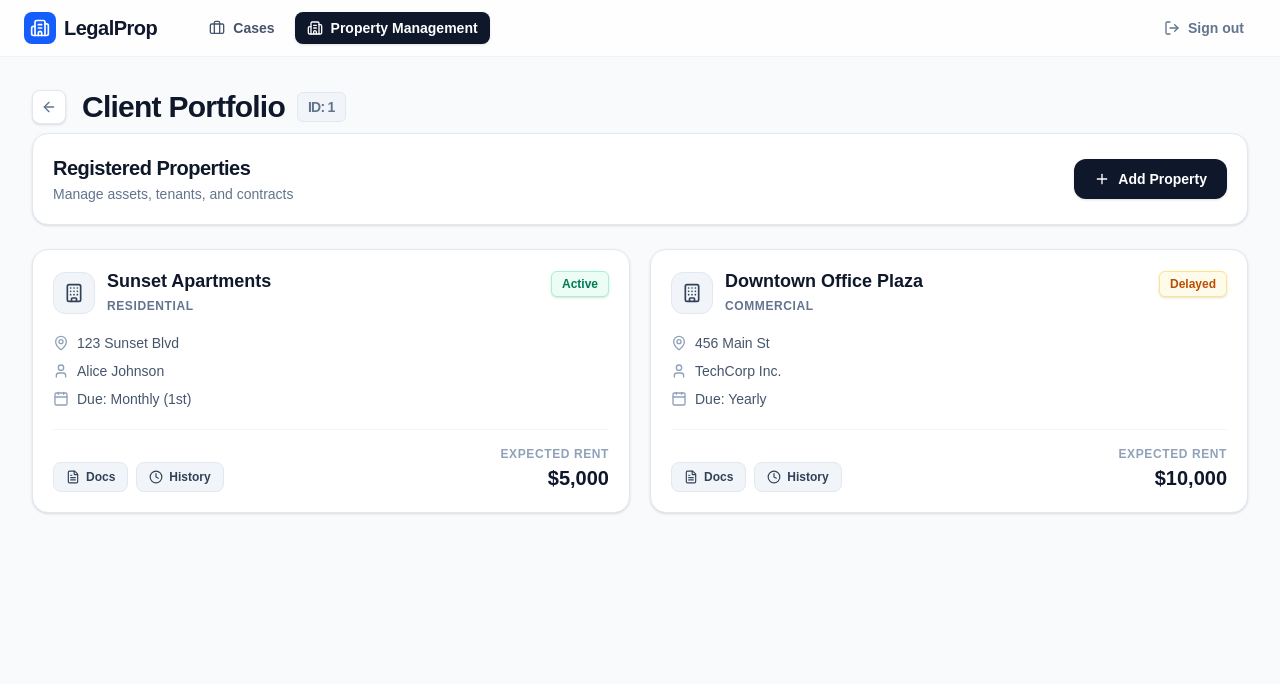
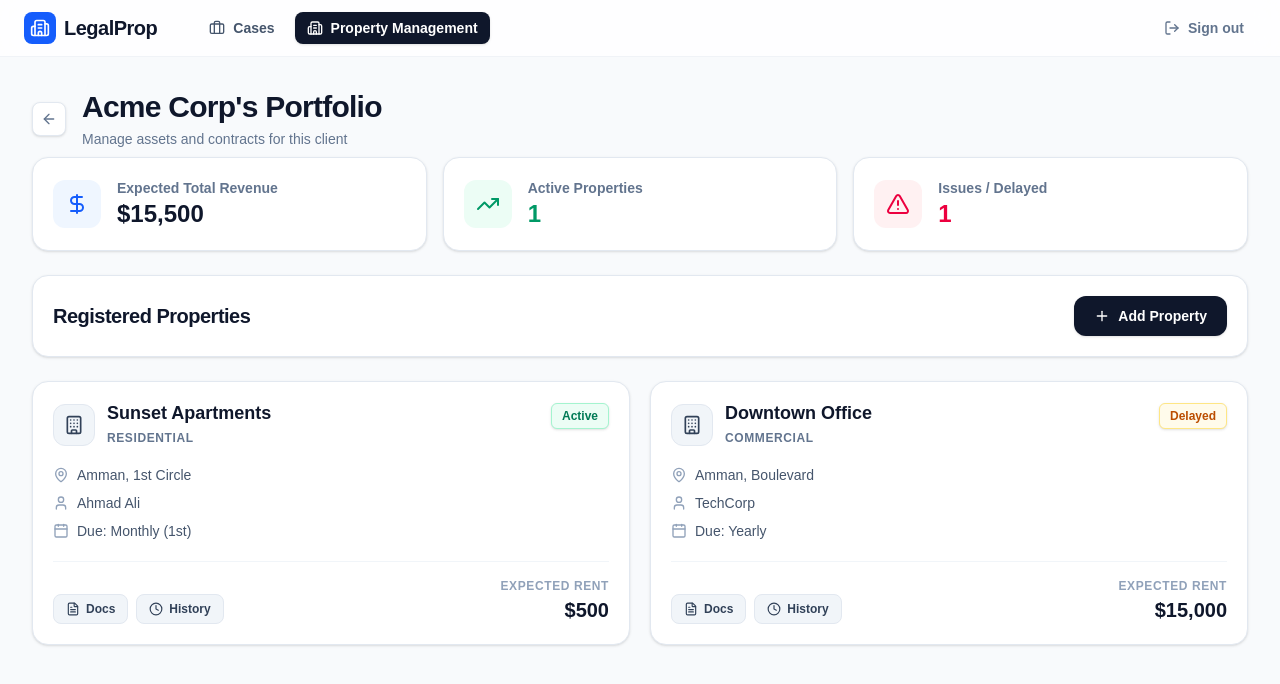
Before and after one commit to alhoulsy0/legal-property-management, a Next.js app: page /clients/1 in a window 1280 px wide. Shown: the top 684 px of the page. Built offline with nearby package versions, Linux system fonts and the light colour scheme.

Commit message:
Implement global state for clients and properties, and add mini dashboard to client profile

```diff
--- /dev/null
+++ b/src/app/(dashboard)/GlobalProvider.tsx
@@ -0,0 +1,86 @@
+"use client";
+
+import React, { createContext, useContext, useState, useEffect } from "react";
+
+export type ClientData = {
+  id: number;
+  name: string;
+  phone: string;
+  properties: number;
+  status: string;
+};
+
+export type PropertyData = {
+  id: number;
+  clientId: number;
+  type: string;
+  name: string;
+  location: string;
+  tenant: string;
+  status: string;
+  paymentFreq: string;
+  revenue: number;
+  documents: any[];
+};
+
+type GlobalContextType = {
+  clients: ClientData[];
+  setClients: React.Dispatch<React.SetStateAction<ClientData[]>>;
+  properties: PropertyData[];
+  setProperties: React.Dispatch<React.SetStateAction<PropertyData[]>>;
+};
+
+const GlobalContext = createContext<GlobalContextType | undefined>(undefined);
+
+export function GlobalProvider({ children }: { children: React.ReactNode }) {
+  const [clients, setClients] = useState<ClientData[]>([]);
+  const [properties, setProperties] = useState<PropertyData[]>([]);
+  const [isLoaded, setIsLoaded] = useState(false);
+
+  // Initialize with some mock data if empty, and try to use localStorage
+  useEffect(() => {
+    const savedClients = localStorage.getItem("legalprop_clients");
+    const savedProps = localStorage.getItem("legalprop_properties");
+
+    if (savedClients) {
+      setClients(JSON.parse(savedClients));
+    } else {
+      setClients([
+        { id: 1, name: "Acme Corp", phone: "+962 7 9123 4567", properties: 2, status: "Active" },
+        { id: 2, name: "Global Real Estate", phone: "+962 7 8123 4567", properties: 0, status: "Active" },
+      ]);
+    }
+
+    if (savedProps) {
+      setProperties(JSON.parse(savedProps));
+    } else {
+      setProperties([
+        { id: 1, clientId: 1, type: "Residential", name: "Sunset Apartments", location: "Amman, 1st Circle", tenant: "Ahmad Ali", status: "Active", paymentFreq: "Monthly (1st)", revenue: 500, documents: [] },
+        { id: 2, clientId: 1, type: "Commercial", name: "Downtown Office", location: "Amman, Boulevard", tenant: "TechCorp", status: "Delayed", paymentFreq: "Yearly", revenue: 15000, documents: [] },
+      ]);
+    }
+    setIsLoaded(true);
+  }, []);
+
+  // Save to localStorage when state changes
+  useEffect(() => {
+    if (isLoaded) {
+      localStorage.setItem("legalprop_clients", JSON.stringify(clients));
+      localStorage.setItem("legalprop_properties", JSON.stringify(properties));
+    }
+  }, [clients, properties, isLoaded]);
+
+  if (!isLoaded) return null; // Avoid hydration mismatch
+
+  return (
+    <GlobalContext.Provider value={{ clients, setClients, properties, setProperties }}>
+      {children}
+    </GlobalContext.Provider>
+  );
+}
+
+export function useGlobal() {
+  const context = useContext(GlobalContext);
+  if (!context) throw new Error("useGlobal must be used within GlobalProvider");
+  return context;
+}
--- a/src/app/(dashboard)/clients/[id]/page.tsx
+++ b/src/app/(dashboard)/clients/[id]/page.tsx
@@ -1,30 +1,19 @@
 "use client";
 
-import { useState } from "react";
+import { useState, useMemo } from "react";
 import Link from "next/link";
 import { useParams } from "next/navigation";
-import { ArrowLeft, Building, Plus, FileText, DollarSign, MapPin, UploadCloud, User, Calendar as CalendarIcon, Clock, Edit2 } from "lucide-react";
-
-type Property = {
-  id: number;
-  type: string;
-  name: string;
-  location: string;
-  tenant: string;
-  status: string;
-  paymentFreq: string;
-  revenue: number;
-  documents: File[];
-};
+import { ArrowLeft, Building, Plus, FileText, DollarSign, MapPin, UploadCloud, User, Calendar as CalendarIcon, Clock, Edit2, TrendingUp, AlertTriangle } from "lucide-react";
+import { useGlobal, PropertyData } from "../../GlobalProvider";
 
 export default function ClientProfilePage() {
   const params = useParams();
-  const clientId = params.id;
+  const clientId = Number(params.id);
 
-  const [properties, setProperties] = useState<Property[]>([
-    { id: 1, type: "Residential", name: "Sunset Apartments", location: "123 Sunset Blvd", tenant: "Alice Johnson", status: "Active", paymentFreq: "Monthly (1st)", revenue: 5000, documents: [] },
-    { id: 2, type: "Commercial", name: "Downtown Office Plaza", location: "456 Main St", tenant: "TechCorp Inc.", status: "Delayed", paymentFreq: "Yearly", revenue: 10000, documents: [] },
-  ]);
+  const { clients, properties, setProperties } = useGlobal();
+
+  const client = clients.find(c => c.id === clientId);
+  const clientProperties = properties.filter(p => p.clientId === clientId);
 
   const [isAdding, setIsAdding] = useState(false);
   const [editingId, setEditingId] = useState<number | null>(null);
@@ -36,7 +25,12 @@ export default function ClientProfilePage() {
   const [newPropFreq, setNewPropFreq] = useState("Monthly (1st)");
   const [newPropStatus, setNewPropStatus] = useState("Active");
   const [newPropRev, setNewPropRev] = useState("");
-  const [uploadedFiles, setUploadedFiles] = useState<File[]>([]);
+  const [uploadedFiles, setUploadedFiles] = useState<any[]>([]);
+
+  // Mini-dashboard metrics
+  const totalRevenue = clientProperties.reduce((acc, curr) => acc + curr.revenue, 0);
+  const activeCount = clientProperties.filter(p => p.status === 'Active').length;
+  const delayedCount = clientProperties.filter(p => p.status === 'Delayed' || p.status === 'Litigation').length;
 
   const openAdd = () => {
     setEditingId(null);
@@ -44,7 +38,7 @@ export default function ClientProfilePage() {
     setIsAdding(true);
   };
 
-  const openEdit = (prop: any) => {
+  const openEdit = (prop: PropertyData) => {
     setEditingId(prop.id);
     setNewPropName(prop.name); setNewPropType(prop.type); setNewPropLocation(prop.location); setNewPropTenant(prop.tenant !== "N/A" ? prop.tenant : ""); setNewPropFreq(prop.paymentFreq); setNewPropStatus(prop.status); setNewPropRev(prop.revenue.toString()); setUploadedFiles(prop.documents || []);
     setIsAdding(true);
@@ -52,15 +46,18 @@ export default function ClientProfilePage() {
 
   const handleFileChange = (e: React.ChangeEvent<HTMLInputElement>) => {
     if (e.target.files) {
-      setUploadedFiles([...uploadedFiles, ...Array.from(e.target.files)]);
+      // Just mock storing file metadata
+      const newFiles = Array.from(e.target.files).map(f => ({ name: f.name, size: f.size }));
+      setUploadedFiles([...uploadedFiles, ...newFiles]);
     }
   };
 
   const handleSaveProperty = (e: React.FormEvent) => {
     e.preventDefault();
     if (newPropName && newPropLocation) {
-      const propertyData = {
+      const propertyData: PropertyData = {
         id: editingId || Date.now(),
+        clientId: clientId,
         type: newPropType,
         name: newPropName,
         location: newPropLocation,
@@ -80,6 +77,10 @@ export default function ClientProfilePage() {
     }
   };
 
+  if (!client) {
+    return <div className="p-10 text-center text-slate-500">Client not found. <Link href="/clients" className="text-blue-600 underline">Go back</Link></div>;
+  }
+
   return (
     <div className="space-y-6 animate-in fade-in duration-500">
       <div className="flex items-center space-x-4 mb-2">
@@ -88,16 +89,40 @@ export default function ClientProfilePage() {
         </Link>
         <div>
           <h1 className="text-3xl font-bold text-slate-900 tracking-tight flex items-center gap-3">
-            Client Portfolio
-            <span className="text-sm font-bold bg-slate-100 px-2.5 py-1 rounded-md text-slate-500 border border-slate-200">ID: {clientId}</span>
+            {client.name}'s Portfolio
           </h1>
+          <p className="text-slate-500 text-sm font-medium mt-1">Manage assets and contracts for this client</p>
+        </div>
+      </div>
+
+      {/* Mini Dashboard */}
+      <div className="grid grid-cols-1 md:grid-cols-3 gap-4 mb-6">
+        <div className="bg-white p-5 rounded-2xl shadow-sm border border-slate-200 flex items-center gap-4">
+          <div className="p-3 bg-blue-50 text-blue-600 rounded-xl"><DollarSign className="w-6 h-6" /></div>
+          <div>
+            <p className="text-sm font-semibold text-slate-500">Expected Total Revenue</p>
+            <p className="text-2xl font-bold text-slate-900">${totalRevenue.toLocaleString()}</p>
+          </div>
+        </div>
+        <div className="bg-white p-5 rounded-2xl shadow-sm border border-slate-200 flex items-center gap-4">
+          <div className="p-3 bg-emerald-50 text-emerald-600 rounded-xl"><TrendingUp className="w-6 h-6" /></div>
+          <div>
+            <p className="text-sm font-semibold text-slate-500">Active Properties</p>
+            <p className="text-2xl font-bold text-emerald-600">{activeCount}</p>
+          </div>
+        </div>
+        <div className="bg-white p-5 rounded-2xl shadow-sm border border-slate-200 flex items-center gap-4">
+          <div className="p-3 bg-rose-50 text-rose-600 rounded-xl"><AlertTriangle className="w-6 h-6" /></div>
+          <div>
+            <p className="text-sm font-semibold text-slate-500">Issues / Delayed</p>
+            <p className="text-2xl font-bold text-rose-600">{delayedCount}</p>
+          </div>
         </div>
       </div>
 
       <div className="flex justify-between items-center bg-white p-5 rounded-2xl border border-slate-200 shadow-sm">
         <div>
           <h2 className="text-xl font-bold text-slate-900 tracking-tight">Registered Properties</h2>
-          <p className="text-slate-500 text-sm font-medium mt-0.5">Manage assets, tenants, and contracts</p>
         </div>
         <button onClick={openAdd} className="bg-slate-900 text-white px-5 py-2.5 rounded-xl shadow-sm hover:bg-slate-800 transition-colors font-semibold flex items-center space-x-2 text-sm">
           <Plus className="w-4 h-4" />
@@ -184,7 +209,7 @@ export default function ClientProfilePage() {
       )}
 
       <div className="grid grid-cols-1 xl:grid-cols-2 gap-5">
-        {properties.map((prop) => (
+        {clientProperties.map((prop) => (
           <div key={prop.id} className="bg-white p-5 rounded-2xl shadow-sm border border-slate-200 flex flex-col justify-between group">
             <div>
               <div className="flex justify-between items-start mb-3">
@@ -237,11 +262,11 @@ export default function ClientProfilePage() {
             </div>
           </div>
         ))}
-        {properties.length === 0 && !isAdding && (
+        {clientProperties.length === 0 && !isAdding && (
           <div className="col-span-full py-16 bg-slate-50 border-2 border-dashed border-slate-200 rounded-2xl flex flex-col items-center justify-center text-slate-500">
             <Building className="w-10 h-10 text-slate-300 mb-3" />
             <p className="font-bold text-slate-600">No properties found</p>
-            <p className="text-sm font-medium mt-1">Register a new property to get started.</p>
+            <p className="text-sm font-medium mt-1">Register a new property for {client.name} to get started.</p>
           </div>
         )}
       </div>
--- a/src/app/(dashboard)/clients/page.tsx
+++ b/src/app/(dashboard)/clients/page.tsx
@@ -3,12 +3,10 @@
 import { useState } from "react";
 import Link from "next/link";
 import { Users, Plus, Building, ChevronRight, Search, Phone, Edit2 } from "lucide-react";
+import { useGlobal } from "../GlobalProvider";
 
 export default function ClientsPage() {
-  const [clients, setClients] = useState([
-    { id: 1, name: "Acme Corp", phone: "+962 7 9123 4567", properties: 3, status: "Active" },
-    { id: 2, name: "Global Real Estate", phone: "+962 7 8123 4567", properties: 5, status: "Active" },
-  ]);
+  const { clients, setClients } = useGlobal();
 
   const [isAdding, setIsAdding] = useState(false);
   const [editingId, setEditingId] = useState<number | null>(null);
@@ -129,6 +127,11 @@ export default function ClientsPage() {
                 </td>
               </tr>
             ))}
+            {clients.length === 0 && (
+              <tr>
+                <td colSpan={5} className="text-center py-10 text-slate-500">No clients added yet.</td>
+              </tr>
+            )}
           </tbody>
         </table>
       </div>
--- a/src/app/(dashboard)/layout.tsx
+++ b/src/app/(dashboard)/layout.tsx
@@ -3,6 +3,7 @@
 import Link from "next/link";
 import { usePathname, useRouter } from "next/navigation";
 import { Building2, Briefcase, LogOut } from "lucide-react";
+import { GlobalProvider } from "./GlobalProvider";
 
 export default function DashboardLayout({
   children,
@@ -65,7 +66,9 @@ export default function DashboardLayout({
       </nav>
 
       <main className="flex-1 max-w-[1400px] w-full mx-auto p-6 md:p-8 relative">
-        {children}
+        <GlobalProvider>
+          {children}
+        </GlobalProvider>
       </main>
     </div>
   );
```
